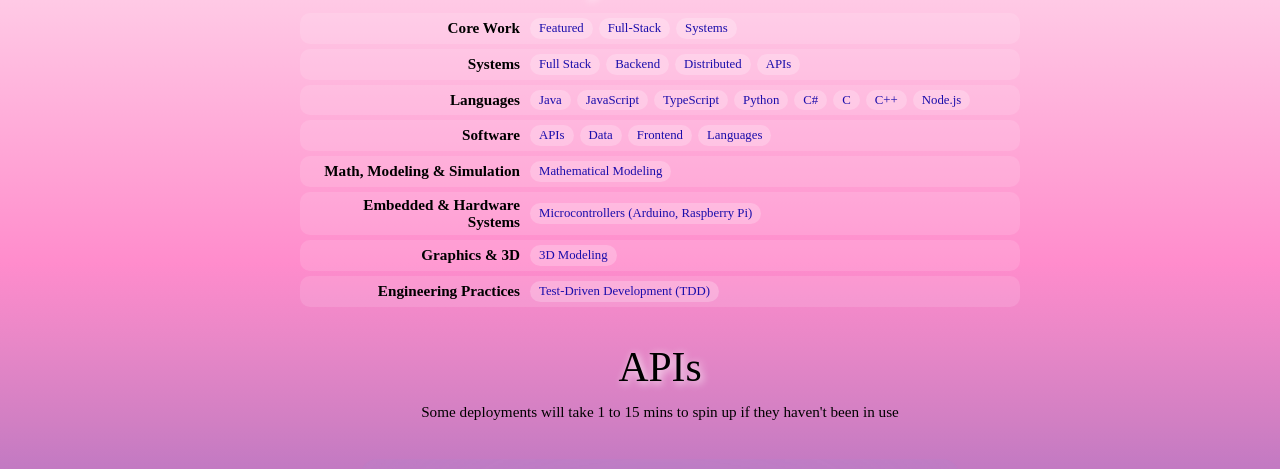
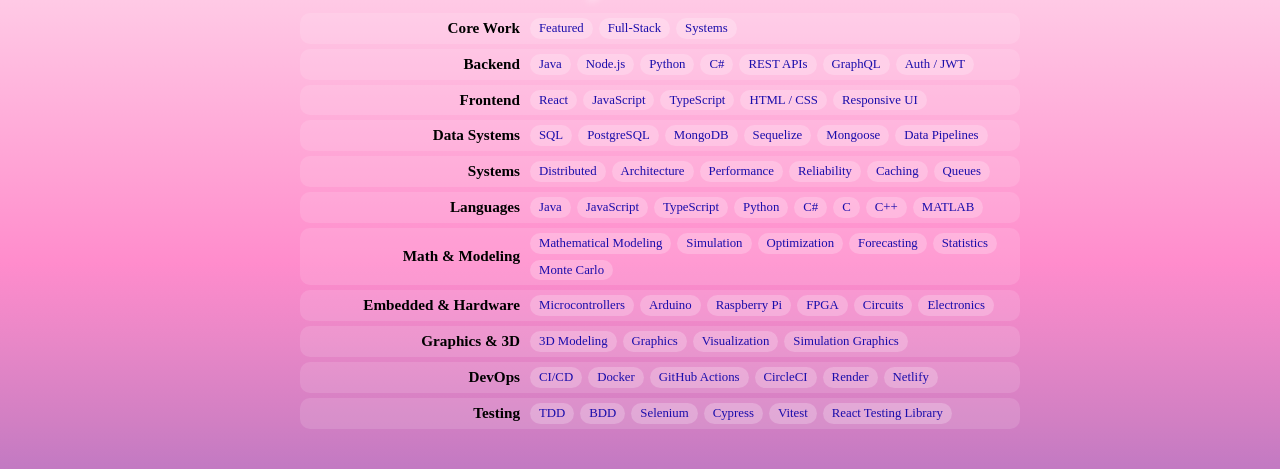
Before and after one commit to TheReal4m4d3u5/fullPortfolio, a React (Vite) app: page /Portfolio in a window 1280 px wide. Shown: the part 207-676 px from the top of the page. Built offline with nearby package versions, Linux system fonts and the light colour scheme; grey boxes are pictures that could not be loaded.

Commit message:
updated portfolio index

```diff
--- a/src/pages/Portfolio.jsx
+++ b/src/pages/Portfolio.jsx
@@ -739,12 +739,50 @@
             </div>
 
             <div className="index-row">
+              <h4>Backend</h4>
+              <div className="sublist">
+                <a href="#java">Java</a>
+                <a href="#node">Node.js</a>
+                <a href="#python">Python</a>
+                <a href="#csharp">C#</a>
+                <a href="#apis">REST APIs</a>
+                <a href="#graphql">GraphQL</a>
+                <a href="#auth">Auth / JWT</a>
+              </div>
+            </div>
+
+            <div className="index-row">
+              <h4>Frontend</h4>
+              <div className="sublist">
+                <a href="#react">React</a>
+                <a href="#javascript">JavaScript</a>
+                <a href="#typescript">TypeScript</a>
+                <a href="#htmlcss">HTML / CSS</a>
+                <a href="#ui">Responsive UI</a>
+              </div>
+            </div>
+
+            <div className="index-row">
+              <h4>Data Systems</h4>
+              <div className="sublist">
+                <a href="#sql">SQL</a>
+                <a href="#postgresql">PostgreSQL</a>
+                <a href="#mongodb">MongoDB</a>
+                <a href="#sequelize">Sequelize</a>
+                <a href="#mongoose">Mongoose</a>
+                <a href="#pipelines">Data Pipelines</a>
+              </div>
+            </div>
+
+            <div className="index-row">
               <h4>Systems</h4>
               <div className="sublist">
-                <a href="#fullStack">Full Stack</a>
-                <a href="#backend">Backend</a>
-                <a href="#systems">Distributed</a>
-                <a href="#api">APIs</a>
+                <a href="#distributed">Distributed</a>
+                <a href="#architecture">Architecture</a>
+                <a href="#performance">Performance</a>
+                <a href="#reliability">Reliability</a>
+                <a href="#caching">Caching</a>
+                <a href="#queues">Queues</a>
               </div>
             </div>
 
@@ -758,50 +796,65 @@
                 <a href="#csharp">C#</a>
                 <a href="#c">C</a>
                 <a href="#cpp">C++</a>
-                <a href="#node">Node.js</a>
+                <a href="#matlab">MATLAB</a>
               </div>
             </div>
 
             <div className="index-row">
-              <h4>Software</h4>
+              <h4>Math & Modeling</h4>
               <div className="sublist">
-                <a href="#apis">APIs</a>
-                <a href="#dataPipelines">Data</a>
-                <a href="#frontend">Frontend</a>
-                <a href="#languages">Languages</a>
+                <a href="#mathModeling">Mathematical Modeling</a>
+                <a href="#simulation">Simulation</a>
+                <a href="#optimization">Optimization</a>
+                <a href="#forecasting">Forecasting</a>
+                <a href="#statistics">Statistics</a>
+                <a href="#monteCarlo">Monte Carlo</a>
               </div>
             </div>
 
             <div className="index-row">
-              <h4>Math, Modeling & Simulation</h4>
-
+              <h4>Embedded & Hardware</h4>
               <div className="sublist">
-                <a href="#mathModeling">Mathematical Modeling</a>
-              </div>
-            </div>
-            <div className="index-row">
-              <h4>Embedded & Hardware Systems</h4>
-
-              <div className="sublist">
-                <a href="#microcontrollers">
-                  Microcontrollers (Arduino, Raspberry Pi)
-                </a>
+                <a href="#microcontrollers">Microcontrollers</a>
+                <a href="#arduino">Arduino</a>
+                <a href="#raspberryPi">Raspberry Pi</a>
+                <a href="#fpga">FPGA</a>
+                <a href="#circuits">Circuits</a>
+                <a href="#electronics">Electronics</a>
               </div>
             </div>
 
             <div className="index-row">
               <h4>Graphics & 3D</h4>
-
               <div className="sublist">
                 <a href="#3DModeling">3D Modeling</a>
+                <a href="#graphics">Graphics</a>
+                <a href="#visualization">Visualization</a>
+                <a href="#simulationGraphics">Simulation Graphics</a>
               </div>
             </div>
 
             <div className="index-row">
-              <h4>Engineering Practices</h4>
+              <h4>DevOps</h4>
+              <div className="sublist">
+                <a href="#cicd">CI/CD</a>
+                <a href="#docker">Docker</a>
+                <a href="#githubActions">GitHub Actions</a>
+                <a href="#circleci">CircleCI</a>
+                <a href="#render">Render</a>
+                <a href="#netlify">Netlify</a>
+              </div>
+            </div>
 
+            <div className="index-row">
+              <h4>Testing</h4>
               <div className="sublist">
-                <a href="#test">Test-Driven Development (TDD)</a>
+                <a href="#tdd">TDD</a>
+                <a href="#bdd">BDD</a>
+                <a href="#selenium">Selenium</a>
+                <a href="#cypress">Cypress</a>
+                <a href="#vitest">Vitest</a>
+                <a href="#rtl">React Testing Library</a>
               </div>
             </div>
           </nav>
```
